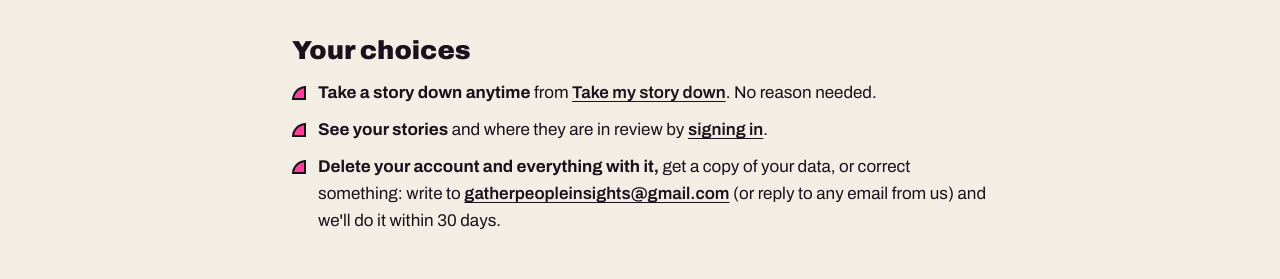
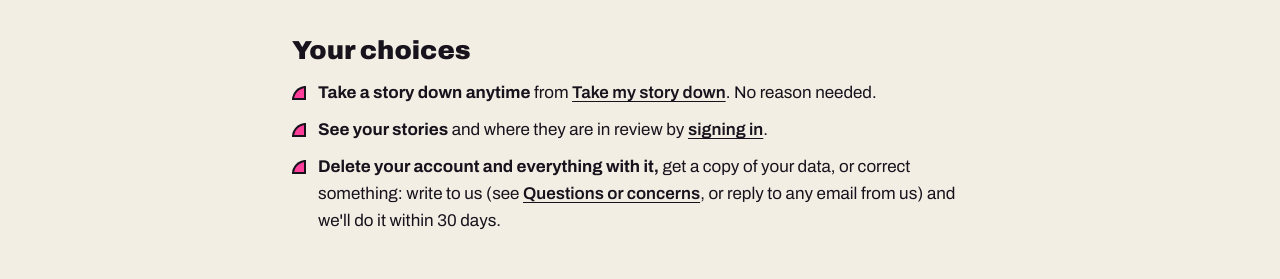
Before and after one commit to sinwalshweta-del/experiment, a Next.js app: page /privacy in a window 1280 px wide. Shown: the part 2191-2470 px from the top of the page. Built offline with nearby package versions, Linux system fonts and the light colour scheme; no server answers; a web font is replaced by a local one.

Commit message:
Privacy: email address only under Questions or concerns; 'Your choices' links there
Co-Authored-By: Claude Opus 5.5 <noreply@anthropic.com>
Claude-Session: https://claude.ai/code/session_01MMGPFoh9NHhkp7Cob15Akm

```diff
--- a/src/app/privacy/page.tsx
+++ b/src/app/privacy/page.tsx
@@ -92,7 +92,7 @@ const SECTIONS: { h: string; body: React.ReactNode }[] = [
       <ul>
         <li><b>Take a story down anytime</b> from <Link href="/take-down">Take my story down</Link>. No reason needed.</li>
         <li><b>See your stories</b> and where they are in review by <Link href="/sign-in">signing in</Link>.</li>
-        <li><b>Delete your account and everything with it,</b> get a copy of your data, or correct something: write to <a href="mailto:gatherpeopleinsights@gmail.com">gatherpeopleinsights@gmail.com</a> (or reply to any email from us) and we&apos;ll do it within 30 days.</li>
+        <li><b>Delete your account and everything with it,</b> get a copy of your data, or correct something: write to us (see <a href="#questions">Questions or concerns</a>, or reply to any email from us) and we&apos;ll do it within 30 days.</li>
       </ul>
     ),
   },
@@ -128,7 +128,7 @@ export default function PrivacyPage() {
           <p className="m-0 text-[15px] text-brief-muted">Last updated {UPDATED}</p>
         </div>
         {SECTIONS.map((s) => (
-          <section key={s.h} className="privacy flex flex-col gap-3 text-[17px] leading-[1.6]">
+          <section key={s.h} id={s.h === "Questions or concerns" ? "questions" : undefined} className="privacy flex flex-col gap-3 text-[17px] leading-[1.6]">
             <h2 className="m-0 text-[26px] font-black leading-tight [font-stretch:112%]">{s.h}</h2>
             {s.body}
           </section>
```
